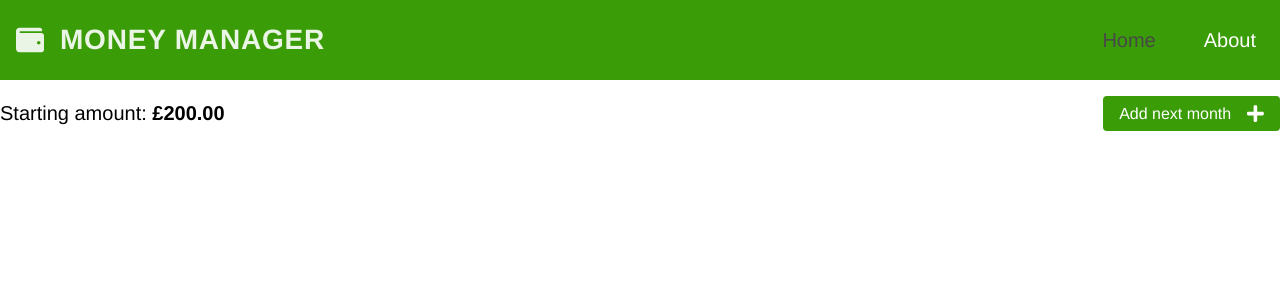
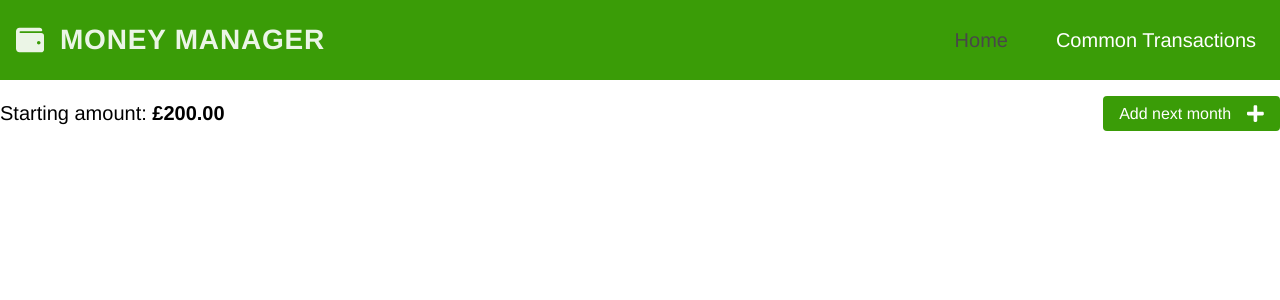
Before and after one commit to adosanjh-95/vue-money-manager, a Vue app: page / in a window 1280 px wide. Shown: the top 300 px of the page. Built offline with nearby package versions, Linux system fonts and the light colour scheme.

Commit message:
Basic common transactions page added

```diff
--- a/src/router/index.ts
+++ b/src/router/index.ts
@@ -1,6 +1,5 @@
 import { createRouter, createWebHistory, RouteRecordRaw } from "vue-router";
 import Home from "../views/Home.vue";
-import About from "../views/About.vue";
 import Month from "../views/Month.vue";
 
 export const routes: Array<RouteRecordRaw> = [
@@ -10,9 +9,12 @@ export const routes: Array<RouteRecordRaw> = [
     component: Home,
   },
   {
-    path: "/about",
-    name: "About",
-    component: About,
+    path: "/common-transactions",
+    name: "Common Transactions",
+    component: () =>
+      /* webpackChunkName: "common-transactions" */ import(
+        "../views/TransactionsCommon.vue"
+      ),
   },
   {
     path: "/:id",
--- a/src/views/About.vue
+++ b/src/views/TransactionsCommon.vue
@@ -1,5 +1,5 @@
 <template>
   <div class="about">
-    <h1>This is an about page</h1>
+    <h1>This is the common transactions page</h1>
   </div>
 </template>
```
